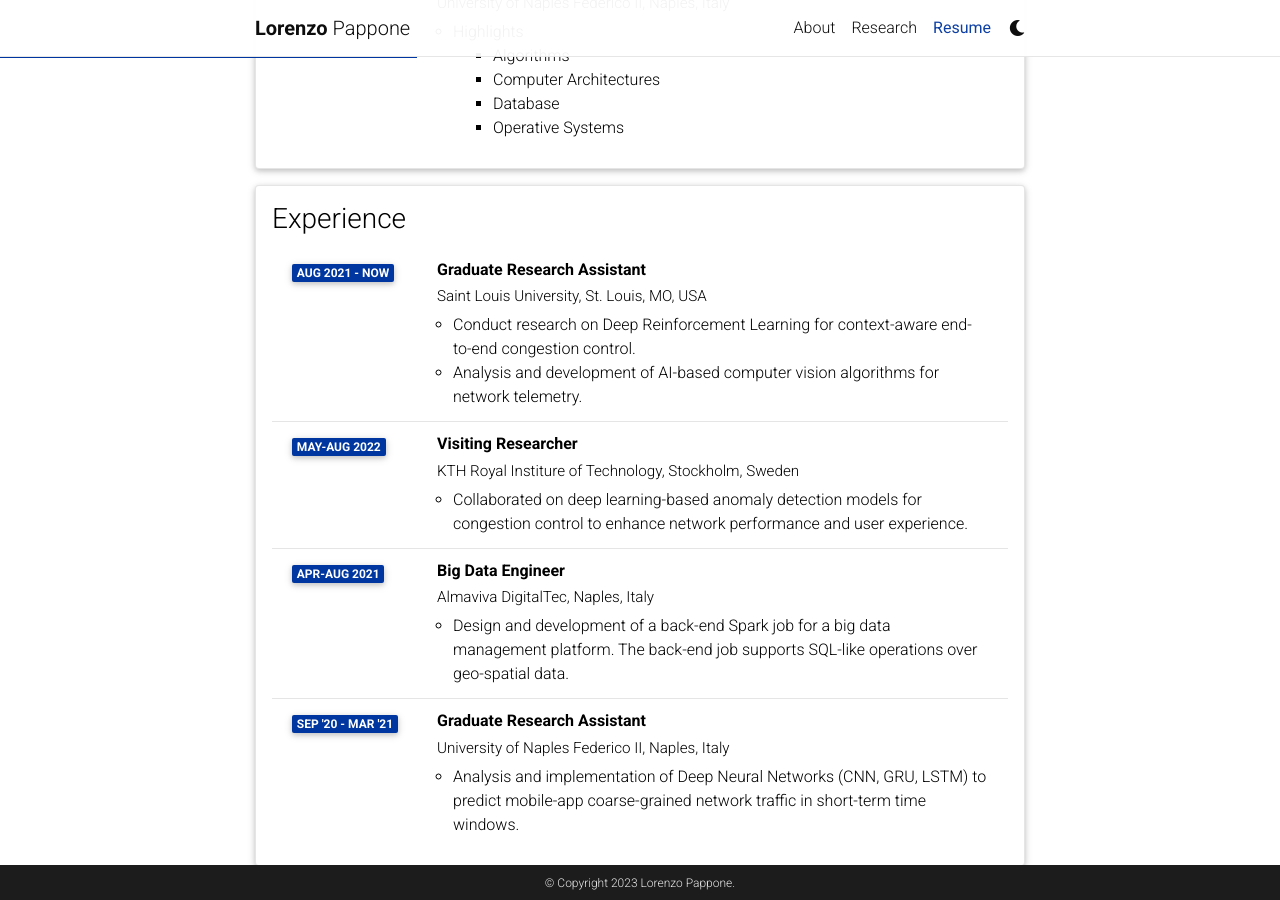
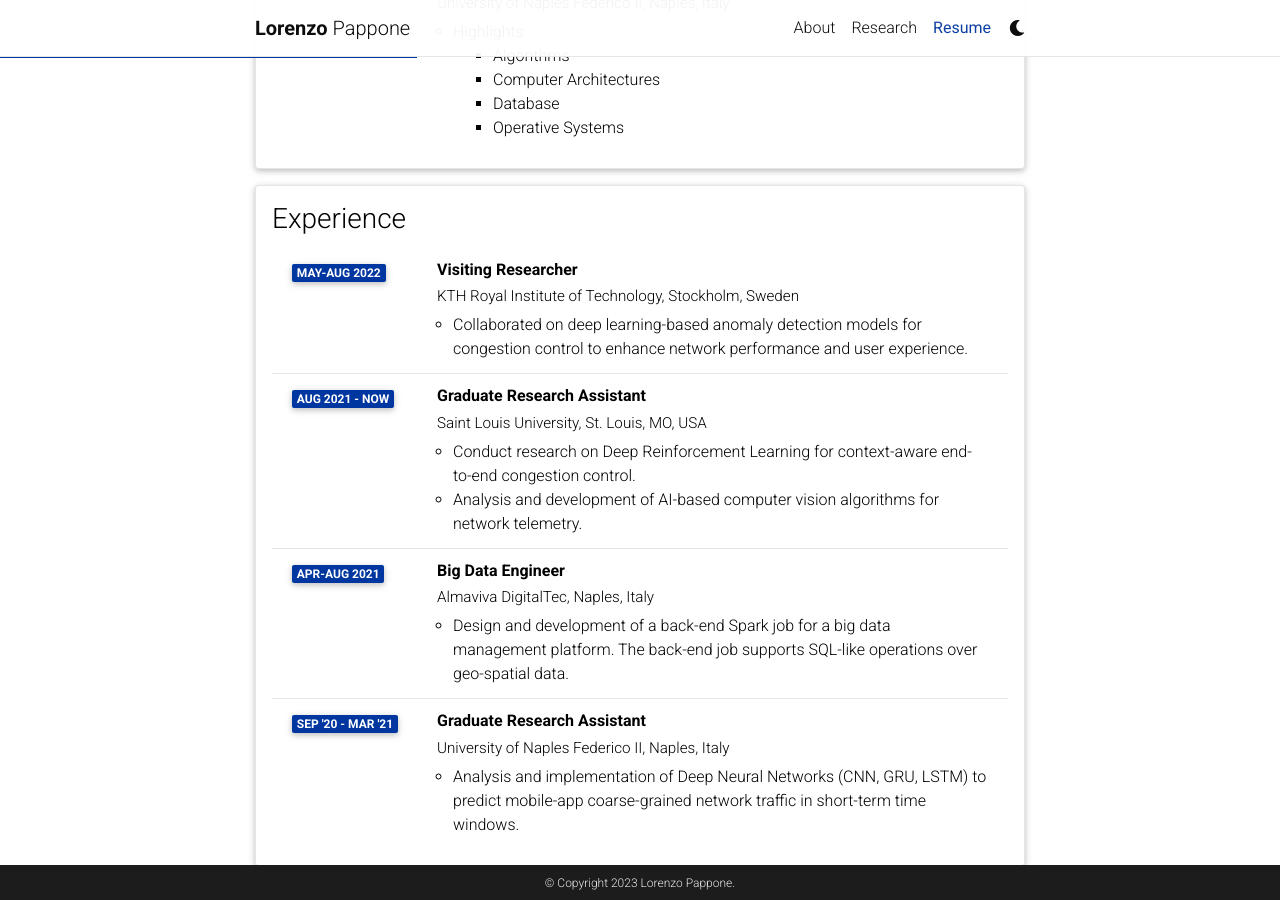
Before and after one commit to lorepap/lorepap.github.io, a Jekyll site: the page built from _pages/cv.md, in a window 1280 px wide and 900 px high, scrolled down 801 px. Built offline with Jekyll 4.4.1, drawn with Linux system fonts in a browser that asks for light colours; comment, search, counter and statistics services are not loaded; a style sheet for code colours, icons or effects is not loaded.

Commit message:
correction

```diff
--- a/_data/cv.yml
+++ b/_data/cv.yml
@@ -42,17 +42,18 @@
 - title: Experience
   type: time_table
   contents:
+    - title: Visiting Researcher
+      institution: KTH Royal Institute of Technology, Stockholm, Sweden
+      year: May-Aug 2022
+      description:
+        - Collaborated on deep learning-based anomaly detection models for congestion control to enhance network performance and user experience.
+
     - title: Graduate Research Assistant
       institution: Saint Louis University, St. Louis, MO, USA
       year: Aug 2021 - now
       description:
         - Conduct research on Deep Reinforcement Learning for context-aware end-to-end congestion control.
         - Analysis and development of AI-based computer vision algorithms for network telemetry.
-    - title: Visiting Researcher
-      institution: KTH Royal Institure of Technology, Stockholm, Sweden
-      year: May-Aug 2022
-      description:
-        - Collaborated on deep learning-based anomaly detection models for congestion control to enhance network performance and user experience.
 
     - title: Big Data Engineer
       institution: Almaviva DigitalTec, Naples, Italy
```
